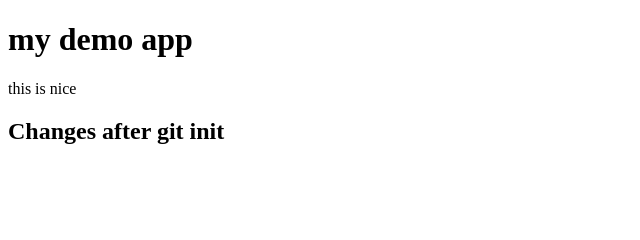
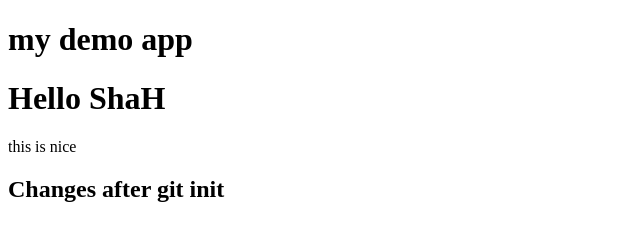
Before and after one commit to ShahArbaz203/awesome-repo, a plain HTML site: page index.html in a window 1280 px wide. Shown: the whole page, without its empty margins (0-640 px from the left). Drawn offline with Linux system fonts and the light colour scheme.

Commit message:
changes hello

```diff
--- a/index.html
+++ b/index.html
@@ -7,6 +7,7 @@
 </head>
 <body>
     <h1>my demo app</h1>
+    <h1>Hello ShaH</h1>
     <p>this is nice</p>
     <h2>Changes after git init</h2>
 </body>
```
